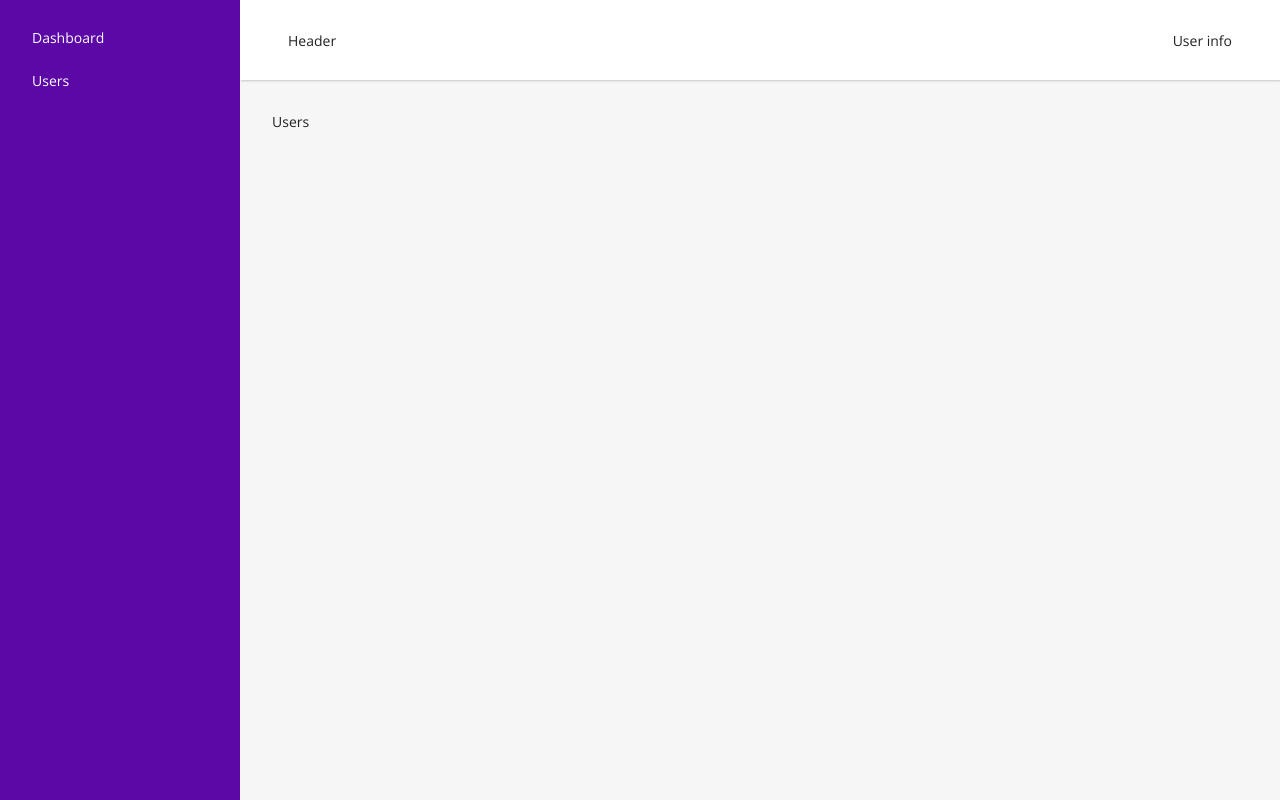
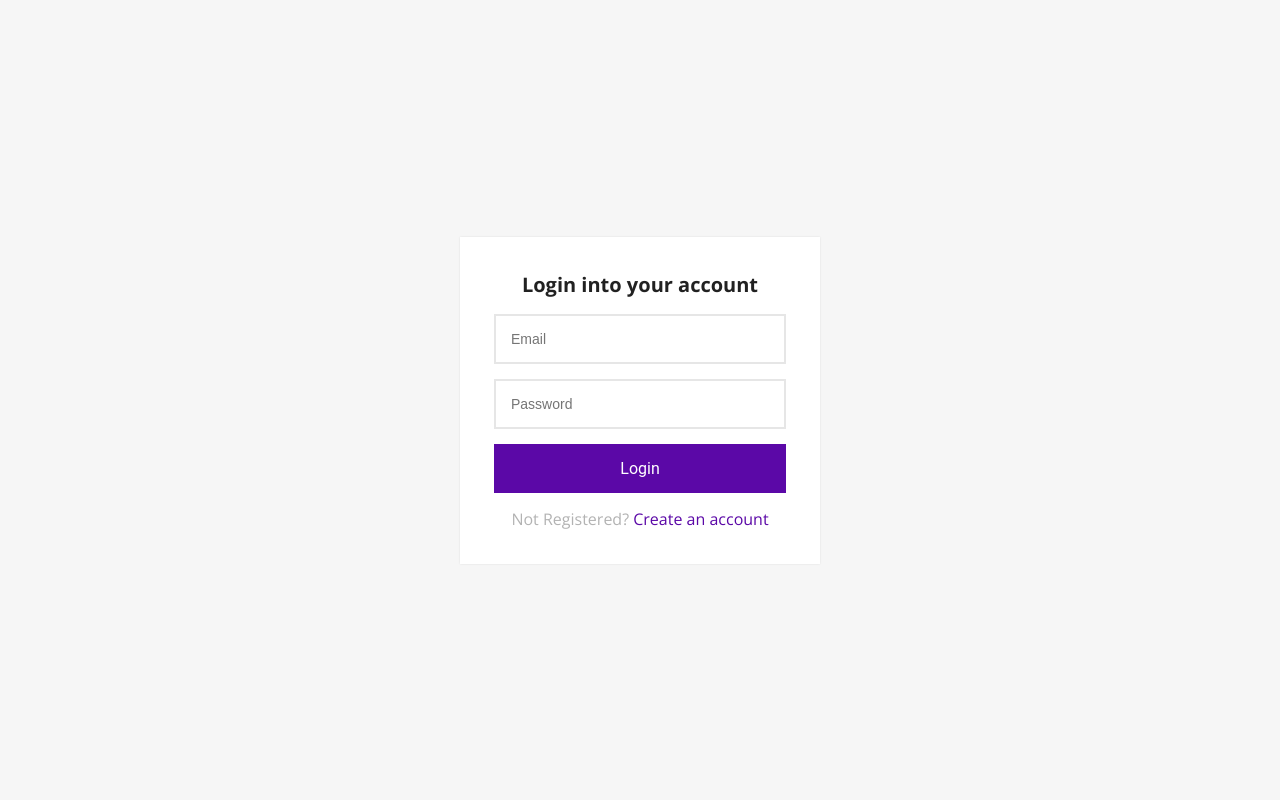
Before and after one commit to haikaljs/user-crud-react-laravel10, a React (Vite) app in the folder frontend/: page /login in a window 1280 px wide. Before the commit this address led to /users. Built offline with nearby package versions, Linux system fonts and the light colour scheme.

Commit message:
Create GuestLayout & Signin

```diff
--- a/frontend/src/components/DefaultLayout.jsx
+++ b/frontend/src/components/DefaultLayout.jsx
@@ -7,6 +7,10 @@
     if (!token) {
         return <Navigate to="/login" />;
     }
+
+    const onLogout = (ev) => {
+        ev.preventDefault();
+    };
     return (
         <div id="defaultLayout">
             <aside>
@@ -16,7 +20,12 @@
             <div className="content">
                 <header>
                     <div>Header</div>
-                    <div>User info</div>
+                    <div>
+                        {user.name}{" "}
+                        <a href="#" onClick={onLogout} className="btn-logout">
+                            Logout
+                        </a>
+                    </div>
                 </header>
                 <main>
                     <Outlet />
--- a/frontend/src/contexts/ContextProvider.jsx
+++ b/frontend/src/contexts/ContextProvider.jsx
@@ -8,8 +8,10 @@
 });
 
 export const ContextProvider = ({ children }) => {
-    const [user, setUser] = useState({});
-    const [token, _setToken] = useState(123);
+    const [user, setUser] = useState({
+        name: "Haikal",
+    });
+    const [token, _setToken] = useState(null);
 
     const setToken = (token) => {
         _setToken(token);
--- a/frontend/src/views/Login.jsx
+++ b/frontend/src/views/Login.jsx
@@ -1,9 +1,25 @@
-import React from 'react'
+import { Link } from "react-router-dom";
 
 const Login = () => {
-  return (
-    <div>Login</div>
-  )
-}
+    const onSubmit = (ev) => {
+        ev.preventDefault();
+    };
+    return (
+        <div className="login-signup-form animated fadeInDown">
+            <div className="form">
+                <form onSubmit={onSubmit}>
+                    <h1 className="title">Login into your account</h1>
+                    <input type="email" placeholder="Email" />
+                    <input type="password" placeholder="Password" />
+                    <button className="btn btn-block">Login</button>
+                    <p className="message">
+                        Not Registered?{" "}
+                        <Link to="/signup">Create an account</Link>
+                    </p>
+                </form>
+            </div>
+        </div>
+    );
+};
 
-export default Login
+export default Login;
```
